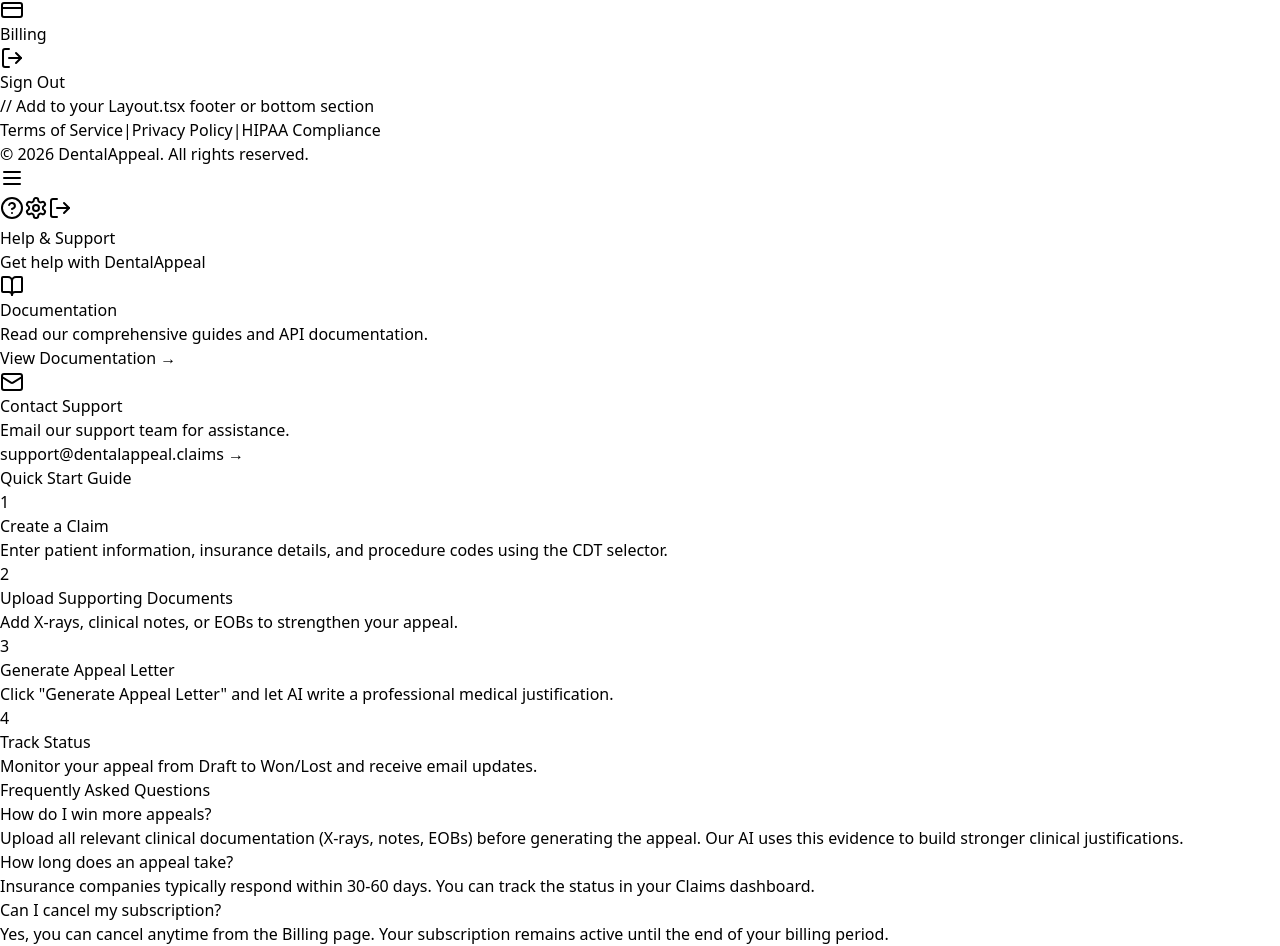
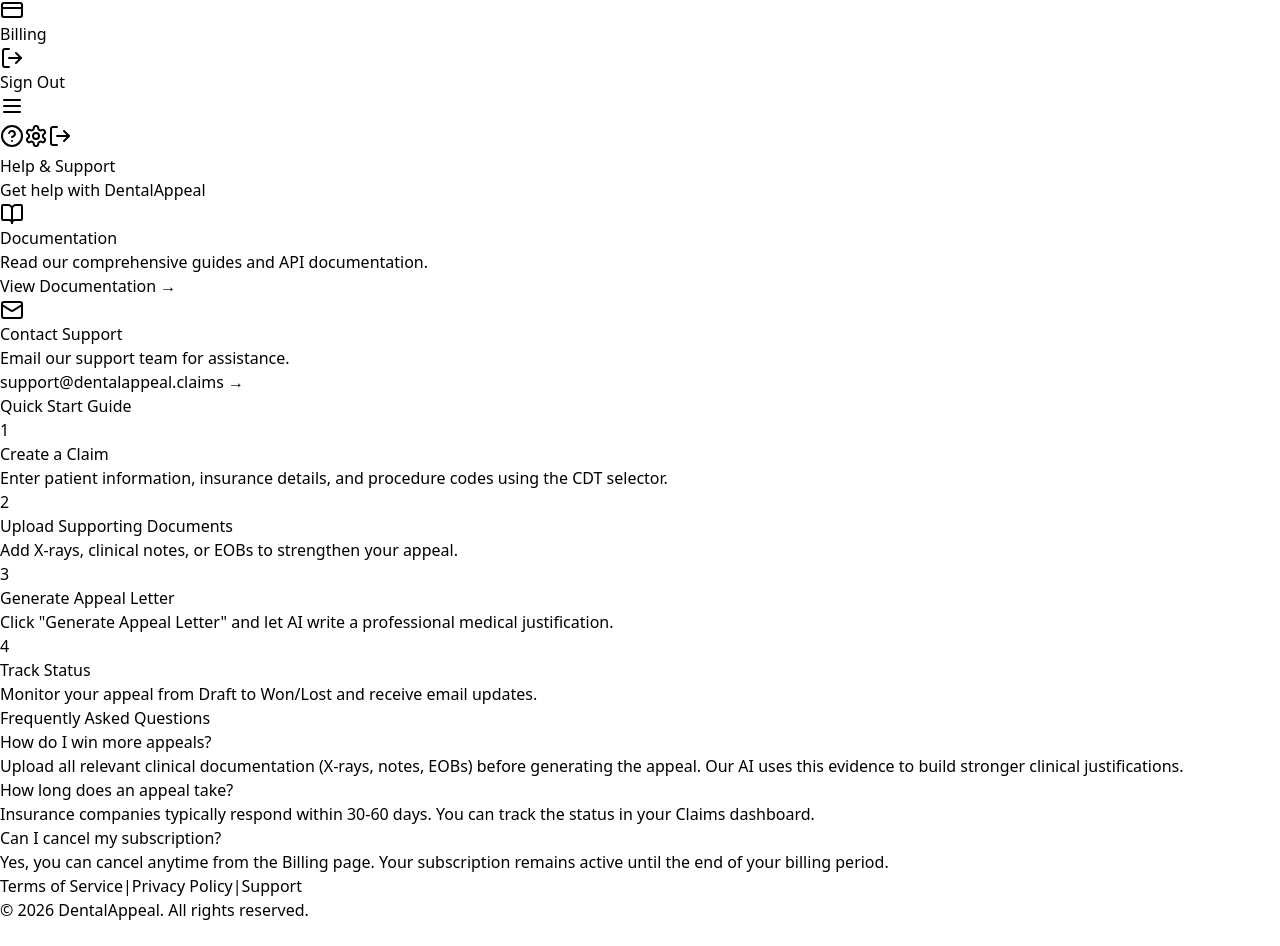
Before and after one commit to SearchBoxStrategies/dental-appeal-app, a React (Vite) app in the folder client/: page /help in a window 1280 px wide. Shown: the part 677-1623 px from the top of the page. After the commit the page ends 1599 px from the top, so only its background shows below. Built offline with nearby package versions, Linux system fonts and the light colour scheme; sample sign-in values are in the browser's storage.

Commit message:
Update Layout.tsx

```diff
--- a/client/src/components/Layout.tsx
+++ b/client/src/components/Layout.tsx
@@ -1,6 +1,5 @@
 import { useState } from 'react';
 import { Link, useLocation, useNavigate } from 'react-router-dom';
-import { Building2 } from 'lucide-react';
 import {
   LayoutDashboard,
   FileText,
@@ -13,7 +12,8 @@
   HelpCircle,
   Bell,
   TrendingUp,
-  Upload
+  Upload,
+  Building2
 } from 'lucide-react';
 
 interface LayoutProps {
@@ -61,7 +61,7 @@
   };
 
   return (
-    <div className="min-h-screen bg-gradient-to-br from-slate-50 via-white to-blue-50">
+    <div className="min-h-screen bg-gradient-to-br from-slate-50 via-white to-blue-50 flex flex-col">
       {/* Mobile sidebar backdrop */}
       {sidebarOpen && (
         <div
@@ -140,21 +140,10 @@
             <span className="font-medium">Sign Out</span>
           </button>
         </div>
-        // Add to your Layout.tsx footer or bottom section
-<div className="text-center text-xs text-gray-500 py-4 border-t">
-    <div className="flex justify-center space-x-4">
-        <Link to="/terms" className="hover:text-gray-700">Terms of Service</Link>
-        <span>|</span>
-        <Link to="/privacy" className="hover:text-gray-700">Privacy Policy</Link>
-        <span>|</span>
-        <Link to="/hipaa" className="hover:text-gray-700">HIPAA Compliance</Link>
-    </div>
-    <p className="mt-2">&copy; 2026 DentalAppeal. All rights reserved.</p>
-</div>
       </aside>
 
-      {/* Main content */}
-      <main className="lg:ml-72">
+      {/* Main content - flex column to push footer down */}
+      <main className="lg:ml-72 flex flex-col min-h-screen">
         {/* Top header */}
         <header className="bg-white/80 backdrop-blur-sm sticky top-0 z-30 border-b border-slate-200">
           <div className="flex items-center justify-between px-6 py-4">
@@ -165,7 +154,6 @@
               <Menu className="w-5 h-5 text-slate-600" />
             </button>
             <div className="flex items-center gap-2 ml-auto">
-              {/* Help Button */}
               <button
                 onClick={handleHelp}
                 className="p-2 rounded-lg hover:bg-slate-100 transition-colors"
@@ -173,8 +161,6 @@
               >
                 <HelpCircle className="w-5 h-5 text-slate-500" />
               </button>
-
-              {/* Settings Button */}
               <button
                 onClick={handleSettings}
                 className="p-2 rounded-lg hover:bg-slate-100 transition-colors"
@@ -182,7 +168,6 @@
               >
                 <Settings className="w-5 h-5 text-slate-500" />
               </button>
-
               <button
                 onClick={handleLogout}
                 className="lg:hidden p-2 rounded-lg hover:bg-slate-100"
@@ -193,10 +178,24 @@
           </div>
         </header>
 
-        {/* Page content */}
-        <div className="p-6">
+        {/* Page content - grows to fill space */}
+        <div className="flex-1 p-6">
           {children}
         </div>
+
+        {/* Footer - at the bottom of the page, NOT in sidebar */}
+        <footer className="border-t border-slate-200 py-4 px-6 bg-white/50">
+          <div className="flex flex-col sm:flex-row justify-between items-center gap-2 text-xs text-gray-500">
+            <div className="flex gap-4">
+              <Link to="/terms" className="hover:text-gray-700">Terms of Service</Link>
+              <span>|</span>
+              <Link to="/privacy" className="hover:text-gray-700">Privacy Policy</Link>
+              <span>|</span>
+              <a href="mailto:support@dentalappeal.claims" className="hover:text-gray-700">Support</a>
+            </div>
+            <p>&copy; {new Date().getFullYear()} DentalAppeal. All rights reserved.</p>
+          </div>
+        </footer>
       </main>
     </div>
   );
```
Lines whose indentation alone changed are shown as unchanged.
